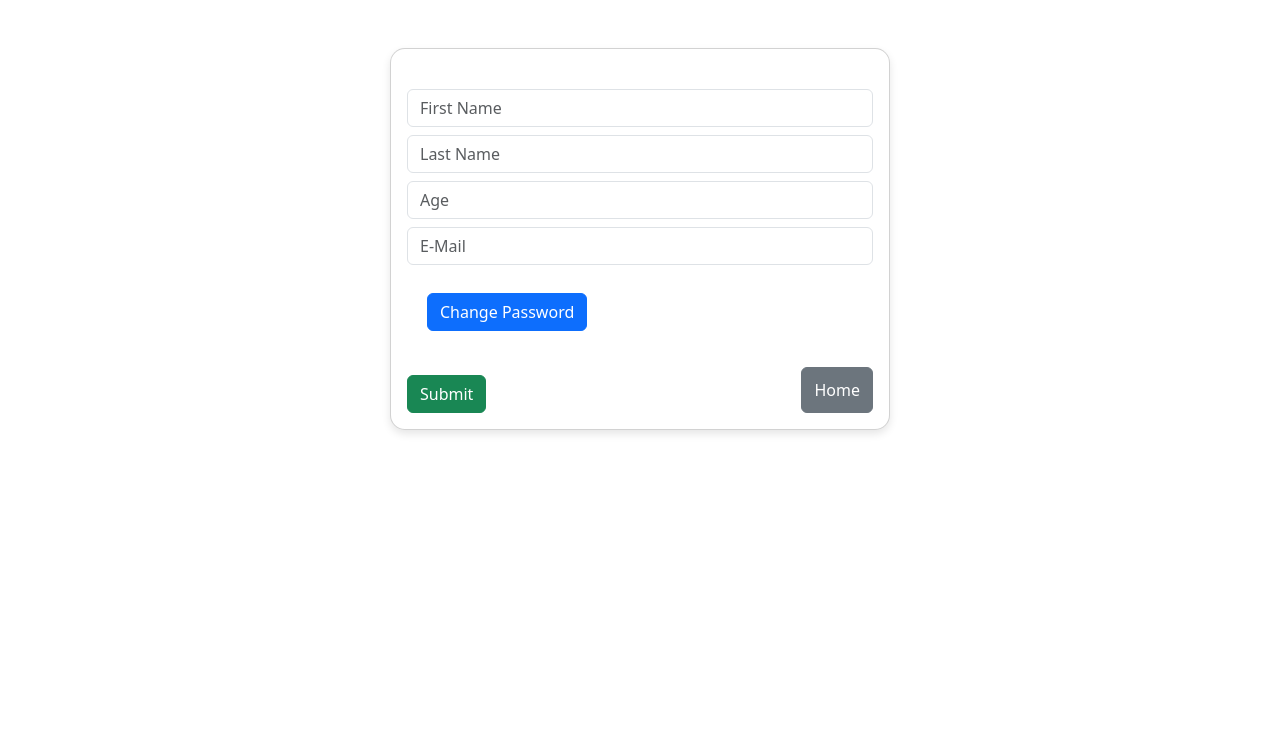
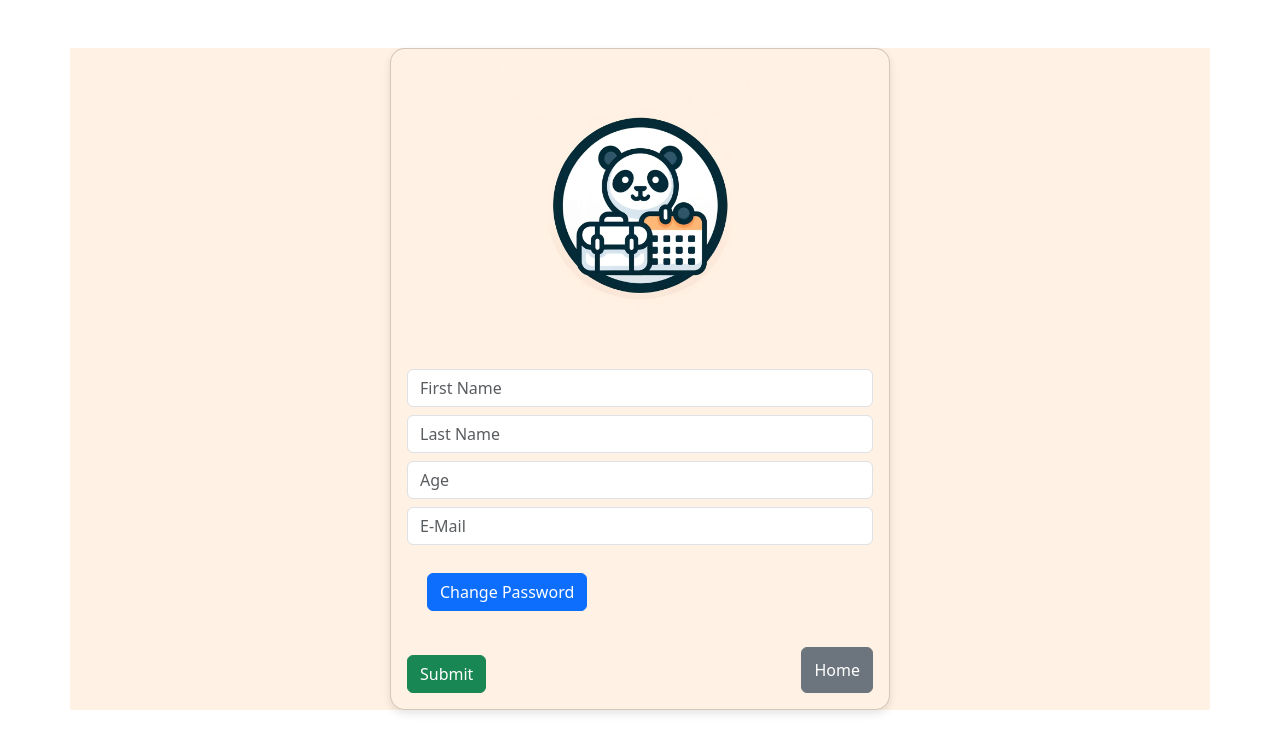
Before and after one commit to MansourHamidi94/tidsbanken-frontend, a React (Create React App) app: page /profile in a window 1280 px wide. Shown: the top 752 px of the page. Built offline with nearby package versions, Linux system fonts and the light colour scheme.

Commit message:
UI changes

```diff
--- a/src/components/Login/Login.css
+++ b/src/components/Login/Login.css
@@ -1,8 +1,9 @@
 .login-btn{
     border: none;
-    background-color: #444444;
+    background-color:#444444;
     color: white;
     font-size: 1.1rem;
+    width: 100%;
 }
 .login-title{
     border-bottom:  3px solid #444444 ;
@@ -14,3 +15,6 @@
     align-items: center;
     background-color: #FFF1E3;
 }
+div.login-form-container {
+    background-color: #FFF1E3 !important;
+}
--- a/src/components/Login/Login.jsx
+++ b/src/components/Login/Login.jsx
@@ -17,7 +17,7 @@ const Login = () => {
 
             <div className="wh-100 justify-content-center align-items-center login-container">
                 {/* Column for the login form */}
-                <div className="col-10 d-flex justify-content-center align-items-center border rounded-2 bg-white">
+                <div className="col-10 d-flex justify-content-center align-items-center border rounded-2 bg-white login-form-container">
                     {/* Column for the logo */}
                     <div className="col-5 justify-content-center">
                         <img src="logo4.png" alt="" className='img-fluid' />
--- a/src/components/Profile/Profile.css
+++ b/src/components/Profile/Profile.css
@@ -3,6 +3,7 @@
     margin: 0 auto;
     border-radius: 15px;
     box-shadow: 0 4px 8px rgba(0, 0, 0, 0.1);
+    background-color: #FFF1E3;
   }
 
   .profile-pic {
@@ -72,14 +73,22 @@
     right: 10px; /* Adjust as needed */
 }
 
+
+
+/* Logo Image Styles */
+.img-fluid {
+    max-width: 60%;
+    height: auto;
+}
+
 /* Default light mode styles */
-body {
-    background-color: #ffffff;
+.body {
+        background-color: #FFF1E3;
+    background-color: #FFF1E3;
     color: #000000;
 }
 
-/* Dark mode styles */
-body.dark-mode {
-    background-color: #333333;
-    color: #ffffff;
+/* Profile Container Styles */
+.profile-container {
+    background-color: #FFF1E3;
 }
--- a/src/components/Profile/Profile.jsx
+++ b/src/components/Profile/Profile.jsx
@@ -130,10 +130,15 @@ function Profile() {
     // Render Component
     return (
 
-        <div className="container mt-5">
+        <div className="container mt-5 profile-container">
 
             <div className="card profile-card">
                 <div className="card-body">
+
+                <div className="d-flex flex-column align-items-center justify-content-center" style={{}}> {/* Added style to take half of the viewport height */}
+                <img src="logo4.png" alt="" className='img-fluid' />
+            </div>
+
 
                     {/* Profile Picture */}
 
--- a/src/components/SignUp/SignUp.jsx
+++ b/src/components/SignUp/SignUp.jsx
@@ -18,7 +18,7 @@ const SignUp = () => {
     return (
         <div className="row g-0 wh-100 justify-content-center align-items-center signup-container">
             {/* Container for the sign-up form */}
-            <div className="col-10 d-flex justify-content-center align-items-center border rounded-2 bg-white">
+            <div className="col-10 d-flex justify-content-center align-items-center border rounded-2 bg-white login-form-container">
                 {/* Column for the logo (visible only on medium and larger screens) */}
                 <div className="d-none d-md-block col-5 justify-content-center">
                     <img src="logo4.png" alt="" className='img-fluid' />
```
Lines whose indentation alone changed are shown as unchanged.
